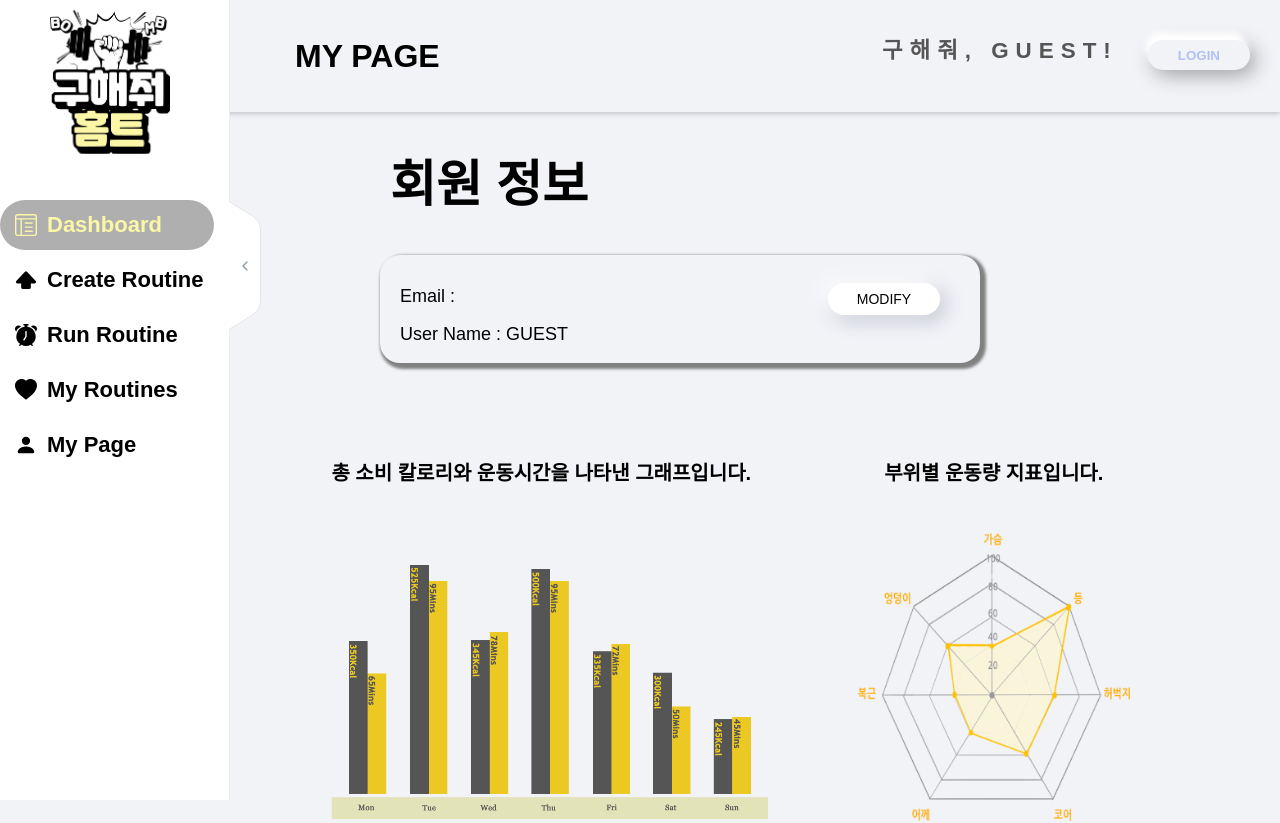
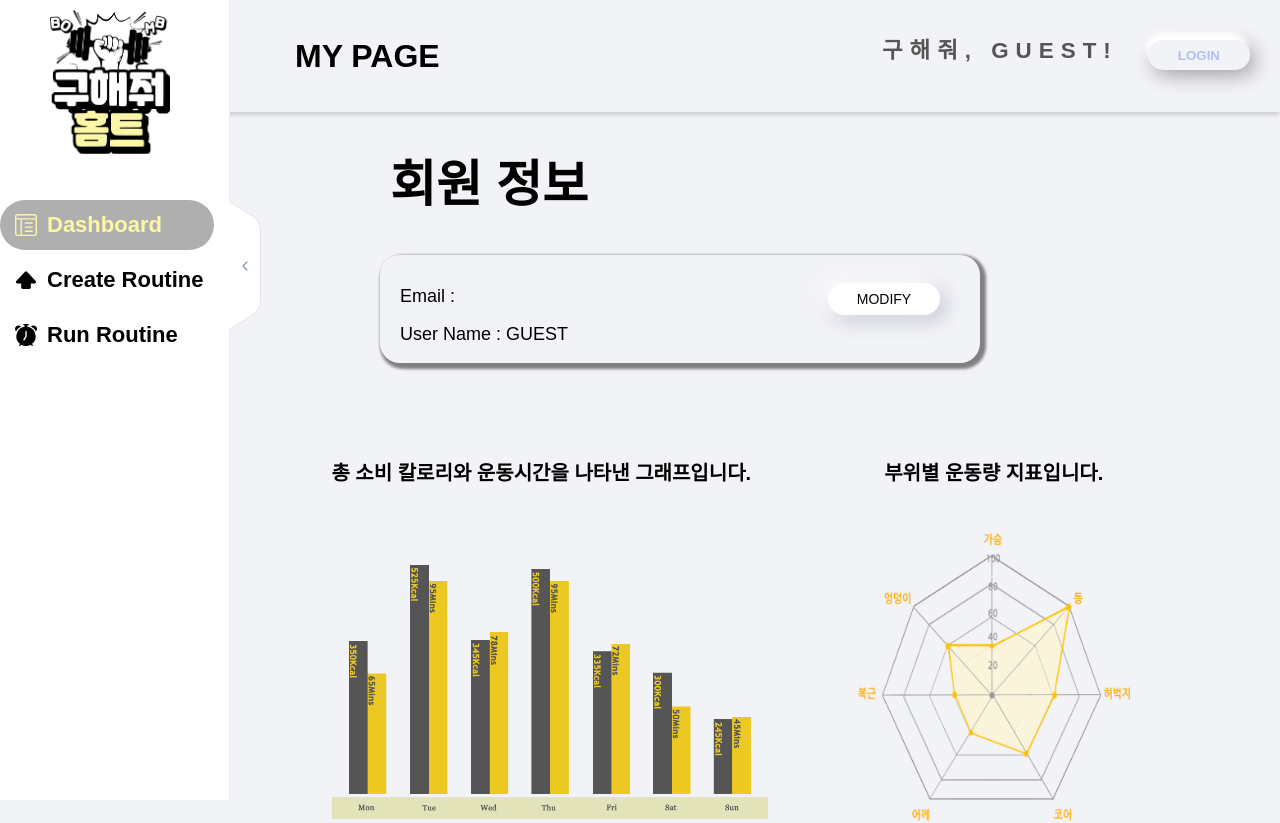
Before and after one commit to codestates/pt_at_home_client, a React (Create React App) app: page /mypage in a window 1280 px wide. Shown: the top 823 px of the page. Built offline with nearby package versions, Linux system fonts and the light colour scheme.

Commit message:
updated side bar component

```diff
--- a/src/components/sidebar/SideBar.tsx
+++ b/src/components/sidebar/SideBar.tsx
@@ -25,6 +25,7 @@ const SideBar = ({
   getMyWorkouts,
   currentPage,
   setCurrentPage,
+  isLogin
 }: SideBarProps): JSX.Element => {
   const history = useHistory();
   // const [toggle, setToggle] = useState<boolean>(false);
@@ -66,6 +67,8 @@ const SideBar = ({
         <RunIcon />
         Run Routine
       </LinkWrap>
+      {isLogin?
+      <>
         <LinkWrap
           isActive={currentPage === InfoPageNames.UsersRoutine}
           onClick={(e) => {
@@ -87,6 +90,8 @@ const SideBar = ({
           <MyPageIcon />
           My Page
         </LinkWrap>
+      </>
+      :'' }
     </Wrap>
   );
 };
--- a/src/containers/SideBarContainer.tsx
+++ b/src/containers/SideBarContainer.tsx
@@ -33,6 +33,7 @@ export interface SideBarProps {
   getMyWorkouts(): void;
   currentPage: InfoPageNames;
   setCurrentPage: React.Dispatch<React.SetStateAction<InfoPageNames>>;
+  isLogin:boolean;
 }
 
 interface ISideBarContainer {
@@ -102,6 +103,7 @@ const SideBarContainer = ({
       getMyWorkouts={getMyWorkouts}
       currentPage={currentPage}
       setCurrentPage={setCurrentPage}
+      isLogin={isLogin}
     />
   );
 };
```
Lines whose indentation alone changed are shown as unchanged.
